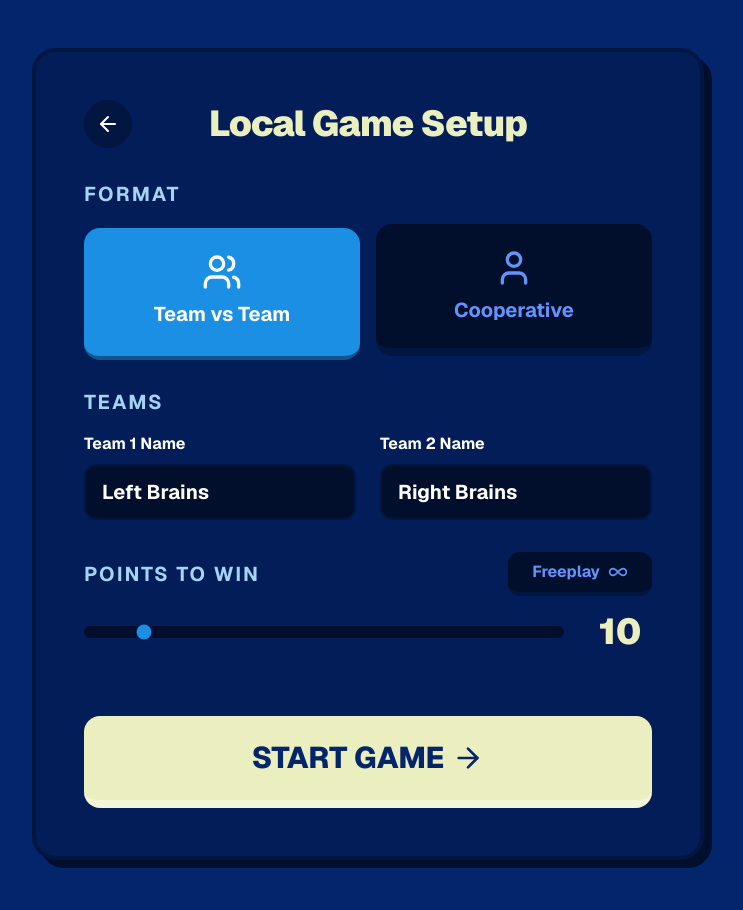
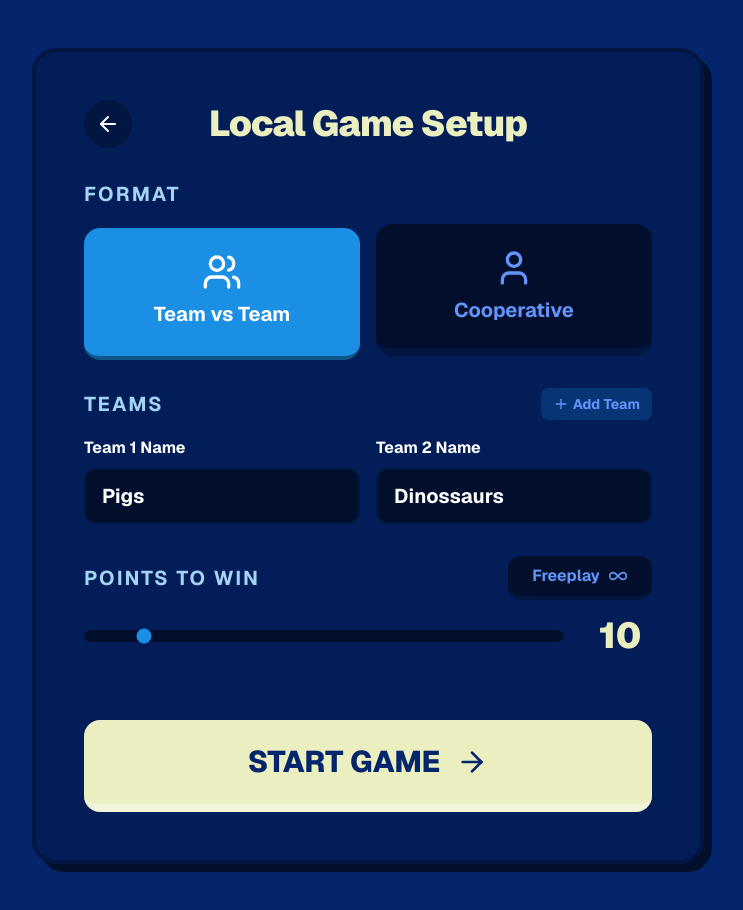
Before and after one commit to jPMm7/wavelength-game, a Next.js app: page /local/setup in a window 1280 px wide. Shown: the whole page, without its empty margins (272-1015 px from the left). Built offline with nearby package versions, Linux system fonts and the light colour scheme.

Commit message:
local mode perfect

```diff
--- a/src/app/local/setup/page.tsx
+++ b/src/app/local/setup/page.tsx
@@ -5,26 +5,40 @@ import { useRouter } from 'next/navigation';
 import { Button } from '@/components/ui/Button';
 import { useGameStore } from '@/store/gameStore';
 import { GameMode } from '@/types/game.types';
-import { Users, User, ArrowRight, ArrowLeft, Infinity } from 'lucide-react';
+import { Users, User, ArrowRight, ArrowLeft, Infinity, Plus, X } from 'lucide-react';
 
 export default function LocalSetup() {
   const router = useRouter();
   const setGameConfig = useGameStore((state) => state.setGameConfig);
 
   const [mode, setMode] = useState<GameMode>('team');
-  const [team1Name, setTeam1Name] = useState('Left Brains');
-  const [team2Name, setTeam2Name] = useState('Right Brains');
   const [targetScore, setTargetScore] = useState(10);
   const [isFreeplay, setIsFreeplay] = useState(false);
+
+  // Dynamic Teams array
+  const [localTeams, setLocalTeams] = useState([
+    { id: 'team1', name: 'Pigs' },
+    { id: 'team2', name: 'Dinossaurs' }
+  ]);
+
+  const handleAddTeam = () => {
+    setLocalTeams([...localTeams, { id: `team${Date.now()}`, name: `Team ${localTeams.length + 1}` }]);
+  };
+
+  const handleRemoveTeam = (id: string) => {
+    if (localTeams.length <= 2) return;
+    setLocalTeams(localTeams.filter(t => t.id !== id));
+  };
+
+  const handleTeamNameChange = (id: string, name: string) => {
+    setLocalTeams(localTeams.map(t => t.id === id ? { ...t, name } : t));
+  };
 
   const handleStartGame = (e: React.FormEvent) => {
     e.preventDefault();
 
     const teams = mode === 'team'
-      ? [
-          { id: 'team1', name: team1Name, score: 0 },
-          { id: 'team2', name: team2Name, score: 0 }
-        ]
+      ? localTeams.map(t => ({ ...t, score: 0 }))
       : [
           { id: 'coop', name: 'The Collective', score: 0 }
         ];
@@ -87,28 +101,44 @@ export default function LocalSetup() {
           {/* Team Names (Conditional) */}
           {mode === 'team' && (
             <div className="space-y-4">
+              <div className="flex items-center justify-between">
                 <h2 className="text-xl font-bold text-bright_ocean-800 uppercase tracking-widest">Teams</h2>
-              <div className="grid grid-cols-1 md:grid-cols-2 gap-6">
-                <div className="space-y-2">
-                  <label className="text-white font-bold block">Team 1 Name</label>
+                {localTeams.length < 8 && (
+                  <button
+                    type="button"
+                    onClick={handleAddTeam}
+                    className="flex items-center gap-1 text-sm font-bold text-imperial_blue-800 bg-bright_ocean-500/20 hover:bg-bright_ocean-500/30 px-3 py-1.5 rounded-lg transition-colors"
+                  >
+                    <Plus className="w-4 h-4" /> Add Team
+                  </button>
+                )}
+              </div>
+
+              <div className="grid grid-cols-1 md:grid-cols-2 gap-4">
+                {localTeams.map((team, index) => (
+                  <div key={team.id} className="space-y-2 relative">
+                    <label className="text-white font-bold block">Team {index + 1} Name</label>
+                    <div className="relative">
                       <input
                         type="text"
-                    value={team1Name}
-                    onChange={(e) => setTeam1Name(e.target.value)}
-                    className="w-full bg-imperial_blue-200 text-white font-bold text-xl px-4 py-3 rounded-xl border-2 border-imperial_blue-300 focus:outline-none focus:border-bright_ocean-500"
+                        value={team.name}
+                        onChange={(e) => handleTeamNameChange(team.id, e.target.value)}
+                        className="w-full bg-imperial_blue-200 text-white font-bold text-xl px-4 py-3 rounded-xl border-2 border-imperial_blue-300 focus:outline-none focus:border-bright_ocean-500 pr-12"
                         required
                       />
+                      {localTeams.length > 2 && (
+                        <button
+                          type="button"
+                          onClick={() => handleRemoveTeam(team.id)}
+                          className="absolute right-2 top-1/2 -translate-y-1/2 p-2 text-imperial_blue-800/50 hover:text-red-500 hover:bg-red-500/10 rounded-lg transition-colors"
+                          title="Remove Team"
+                        >
+                          <X className="w-5 h-5" />
+                        </button>
+                      )}
                     </div>
-                <div className="space-y-2">
-                  <label className="text-white font-bold block">Team 2 Name</label>
-                  <input
-                    type="text"
-                    value={team2Name}
-                    onChange={(e) => setTeam2Name(e.target.value)}
-                    className="w-full bg-imperial_blue-200 text-white font-bold text-xl px-4 py-3 rounded-xl border-2 border-imperial_blue-300 focus:outline-none focus:border-bright_ocean-500"
-                    required
-                  />
                   </div>
+                ))}
               </div>
             </div>
           )}
@@ -147,9 +177,9 @@ export default function LocalSetup() {
           </div>
 
           <div className="pt-8">
-            <Button type="submit" variant="accent" size="xl" className="py-6 text-3xl">
+            <Button type="submit" variant="accent" size="xl" className="py-6 text-3xl w-full">
               START GAME
-              <ArrowRight className="w-8 h-8" />
+              <ArrowRight className="w-8 h-8 ml-2" />
             </Button>
           </div>
 
--- a/src/components/wheel/GameDial.tsx
+++ b/src/components/wheel/GameDial.tsx
@@ -144,7 +144,7 @@ export function GameDial({ targetAngle, guessAngle, shutterOpen, interactive, on
           {/* Pointer line */}
           <line x1="200" y1="200" x2="200" y2="40" stroke="#010f2c" strokeWidth="10" strokeLinecap="round" />
           {/* Pointer needle tip */}
-          <circle cx="200" cy="40" r="8" fill={interactive ? "#ef4444" : "#ffffff"} className="drop-shadow-sm" />
+          <circle cx="200" cy="40" r="8" fill="#ffffff" className="drop-shadow-sm" />
           {/* Pointer base pivot (Dark) */}
           <circle cx="200" cy="200" r="32" fill="#010f2c" />
           {/* Pointer base pivot (White/Cream center) */}
--- a/src/store/gameStore.ts
+++ b/src/store/gameStore.ts
@@ -50,7 +50,11 @@ export const useGameStore = create<GameState>((set, get) => ({
 
   setPhase: (phase) => set({ phase }),
 
-  submitClue: (clue) => set({ clue, phase: 'guess' }),
+  submitClue: (clue, customTarget) => set((state) => ({
+    clue,
+    targetAngle: customTarget !== undefined ? customTarget : state.targetAngle,
+    phase: 'guess'
+  })),
 
   submitGuess: (guessAngle) => set({ guessAngle, phase: 'reveal' }),
 
--- a/src/types/game.types.ts
+++ b/src/types/game.types.ts
@@ -30,7 +30,7 @@ export interface GameState {
   setGameConfig: (mode: GameMode, teams: Team[], targetScore: number) => void;
   setPhase: (phase: GamePhase) => void;
   startRound: () => void;
-  submitClue: (clue: string) => void;
+  submitClue: (clue: string, customTarget?: number) => void;
   submitGuess: (angle: number) => void;
   addScore: (teamId: string, points: number) => void;
   nextTurn: () => void;
```
Also changed, not shown: src/app/local/play/page.tsx (+63 -9 lines). Lines whose indentation alone changed are shown as unchanged.
